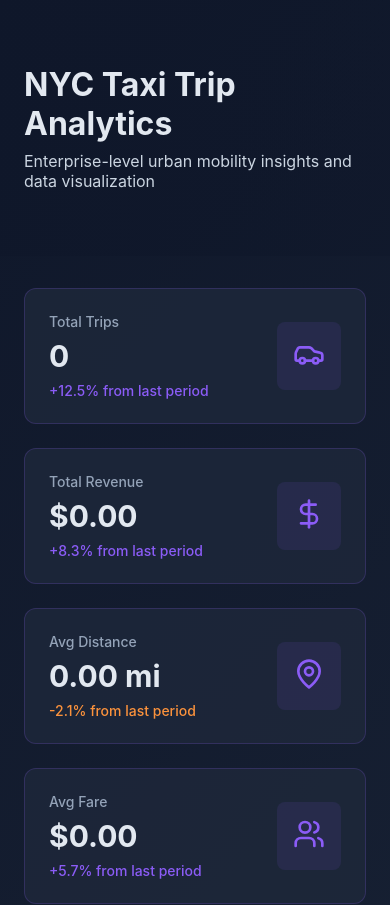
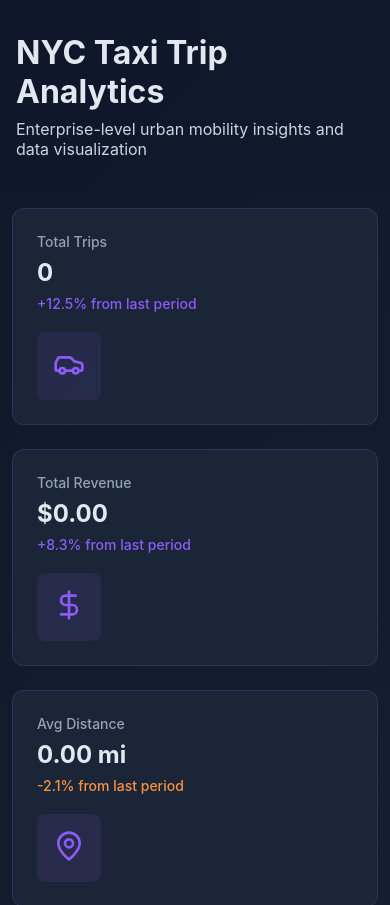
Before and after one commit to Abdalazizi/Urban_Mobility_data, a plain HTML site: page nyc-taxi-app/frontend/index.html in a window 390 px wide. Shown: the top 905 px of the page. Drawn offline with nearby package versions, Linux system fonts and the light colour scheme; no server answers.

Commit message:
update css with adding responsiveness

```diff
--- a/nyc-taxi-app/frontend/style.css
+++ b/nyc-taxi-app/frontend/style.css
@@ -107,12 +107,14 @@
     display: flex;
     justify-content: space-between;
     align-items: center;
+    flex-wrap: wrap;
 }
 
 .stat-info {
     display: flex;
     flex-direction: column;
     gap: 0.5rem;
+    flex: 1;
 }
 
 .stat-title {
@@ -229,12 +231,15 @@
 }
 
 canvas {
+    max-width: 100%;
+    height: auto;
     max-height: 300px;
 }
 
 
 .table-container {
     overflow-x: auto;
+    -webkit-overflow-scrolling: touch;
 }
 
 table {
@@ -311,7 +316,21 @@
 }
 
 
+@media (max-width: 1024px) {
+    .container {
+        padding: 0 1rem;
+    }
+
+    .main-content {
+        padding: 1.5rem 1rem;
+    }
+}
+
 @media (max-width: 768px) {
+    .hero-banner {
+        height: 12rem;
+    }
+
     .hero-banner h1 {
         font-size: 2rem;
     }
@@ -326,6 +345,48 @@
 
     .filter-grid {
         grid-template-columns: 1fr;
+    }
+}
+
+@media (max-width: 480px) {
+    .container {
+        padding: 0 0.75rem;
+    }
+
+    .main-content {
+        padding: 1rem 0.75rem;
+        gap: 1.5rem;
+    }
+
+    .stat-content {
+        flex-direction: column;
+        align-items: flex-start;
+        gap: 0.75rem;
+    }
+
+    .stat-value {
+        font-size: 1.5rem;
+    }
+
+    .stat-icon {
+        margin-top: 0.5rem;
+    }
+
+    .toast-container {
+        bottom: 1rem;
+        right: 0.5rem;
+        left: 0.5rem;
+        align-items: center;
+    }
+
+    .toast {
+        width: 90%;
+        max-width: 350px;
+    }
+
+    .hero-overlay > .container {
+        padding-left: 1rem;
+        padding-right: 1rem;
     }
 }
 
```
Also changed, not shown: 1 other file.
